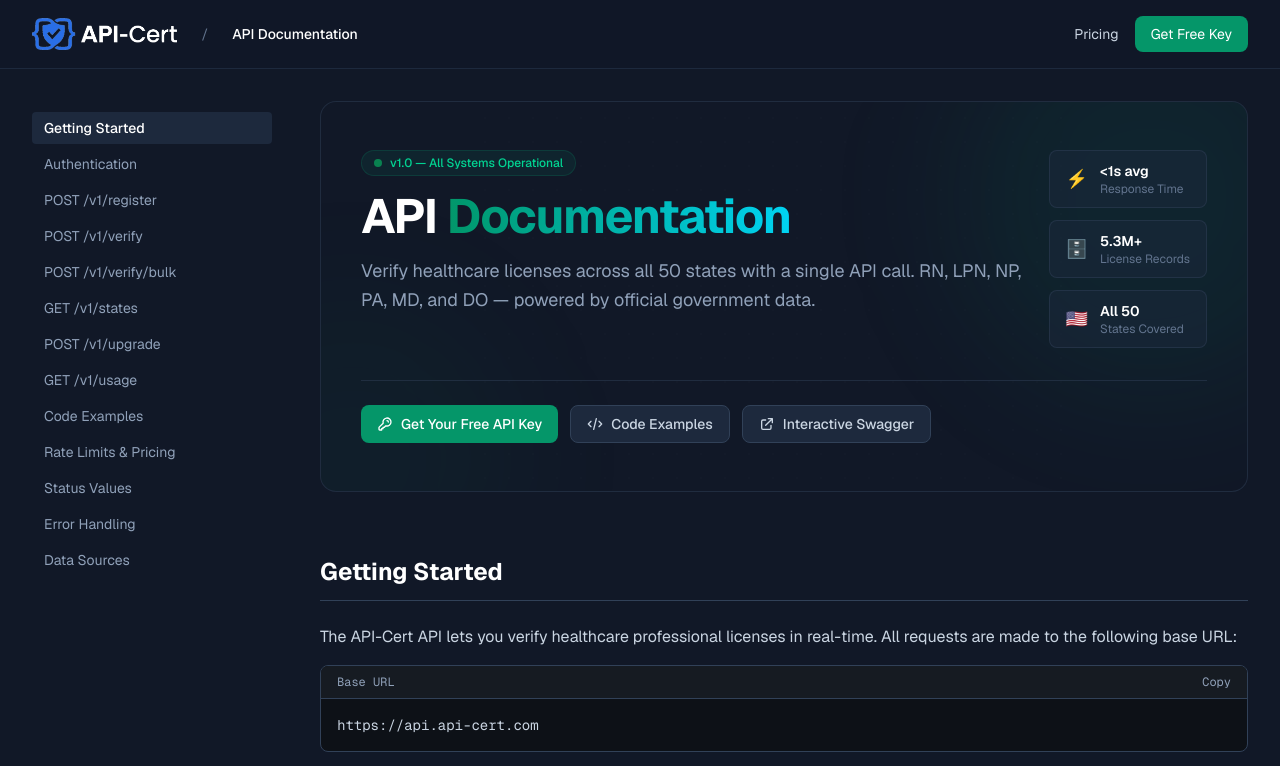
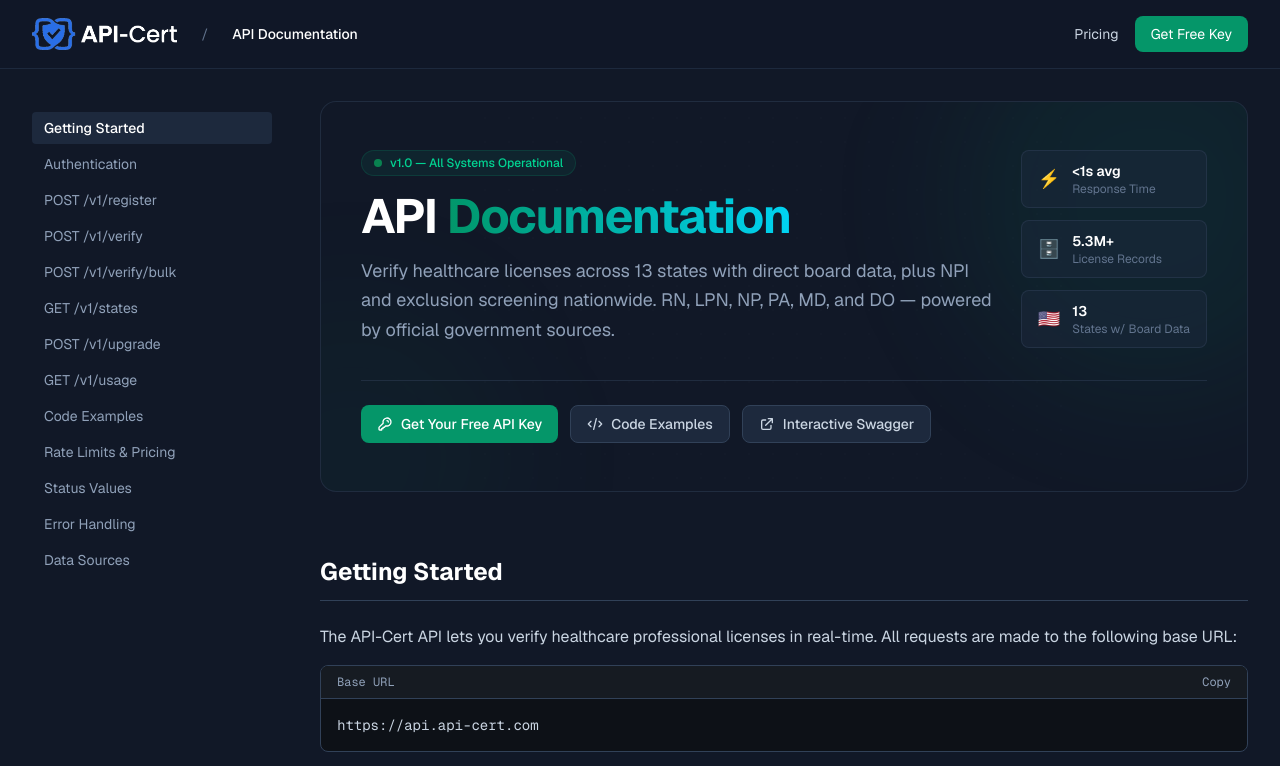
Before and after one commit to adampryan/api-cert-landing, a Next.js app: page /docs in a window 1280 px wide. Shown: the top 766 px of the page. Built offline with nearby package versions, Linux system fonts and the light colour scheme.

Commit message:
fix: honest coverage claims — 13 states with board data, not 'all 50'
We have direct state board data for 13 states (FL, MA, NJ, CT, IL, WA, CO,
TX, DE, AL, MD, AK, RI). NPPES fallback covers remaining states but can't
verify license status. Updated docs, blog, compliance, layout meta.

```diff
--- a/app/blog/how-to-verify-nursing-license-massachusetts/page.tsx
+++ b/app/blog/how-to-verify-nursing-license-massachusetts/page.tsx
@@ -166,7 +166,7 @@
         </p>
 
         <ul>
-          <li><strong>All 50 states:</strong> Unified API covers every state board including Massachusetts</li>
+          <li><strong>13 states with primary source data:</strong> Direct state board integration including Massachusetts, with NPI and exclusion screening nationwide</li>
           <li><strong>6 primary sources:</strong> Simultaneously checks state boards, OIG, SAM, OFAC, and other critical databases</li>
           <li><strong>Sub-second responses:</strong> Get comprehensive results in under 20ms</li>
           <li><strong>Name matching:</strong> Advanced algorithms handle name variations automatically</li>
--- a/app/compliance/page.tsx
+++ b/app/compliance/page.tsx
@@ -25,7 +25,7 @@
     items: [
       {
         name: "State Professional Licensing Boards",
-        description: "Official licensing authorities for all 50 states, DC, and US territories",
+        description: "Direct integration with 13 state licensing boards, with NPPES fallback for remaining states",
         status: 'live',
         details: [
           "Real-time integration with state board APIs where available",
--- a/app/docs/page.tsx
+++ b/app/docs/page.tsx
@@ -213,8 +213,8 @@
                       API <span className="text-transparent bg-clip-text bg-gradient-to-r from-emerald-brand to-cyan-400">Documentation</span>
                     </h1>
                     <p className="text-lg text-slate-400 max-w-2xl leading-relaxed">
-                      Verify healthcare licenses across all 50 states with a single API call.
-                      RN, LPN, NP, PA, MD, and DO — powered by official government data.
+                      Verify healthcare licenses across 13 states with direct board data, plus NPI and exclusion screening nationwide.
+                      RN, LPN, NP, PA, MD, and DO — powered by official government sources.
                     </p>
                   </div>
 
@@ -223,7 +223,7 @@
                     {[
                       { label: 'Response Time', value: '<1s avg', icon: '⚡' },
                       { label: 'License Records', value: '5.3M+', icon: '🗄️' },
-                      { label: 'States Covered', value: 'All 50', icon: '🇺🇸' },
+                      { label: 'States w/ Board Data', value: '13', icon: '🇺🇸' },
                     ].map((stat) => (
                       <div key={stat.label} className="flex items-center gap-3 bg-slate-800/50 border border-slate-700/50 rounded-lg px-4 py-2.5">
                         <span className="text-lg">{stat.icon}</span>
--- a/app/layout.tsx
+++ b/app/layout.tsx
@@ -14,7 +14,7 @@
 
 export const metadata: Metadata = {
   title: "API-Cert | Healthcare License Verification API",
-  description: "Verify RN, LPN, NP, PA, MD, and DO licenses across all 50 states with sub-second responses. Official government data sources, updated daily.",
+  description: "Verify RN, LPN, NP, PA, MD, and DO licenses with sub-second responses. Direct state board data in 13 states, NPI and exclusion screening nationwide.",
   keywords: "healthcare license verification, RN verification, nursing license API, medical license check, NPPES, OIG exclusion check",
 };
 
```
